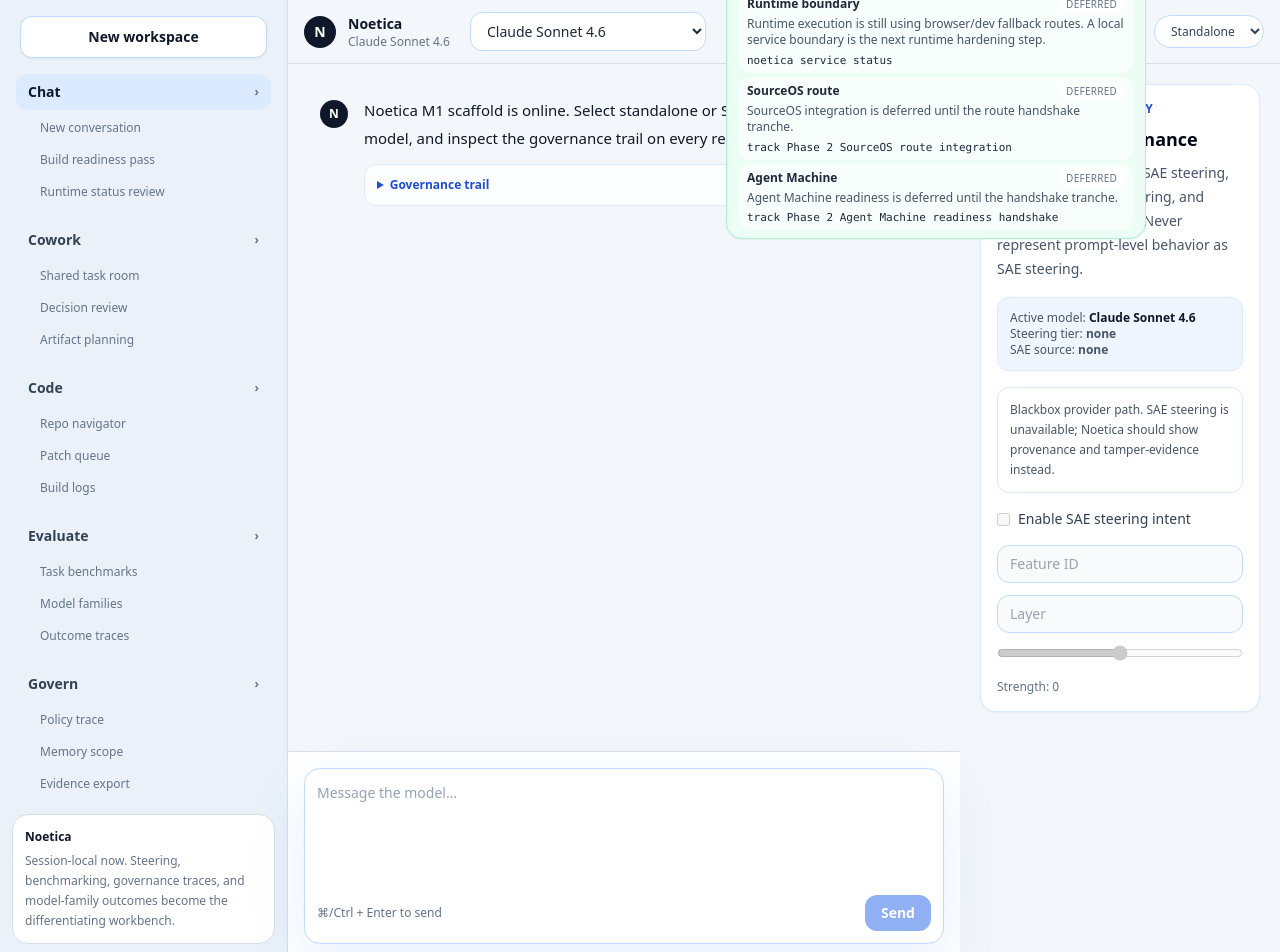
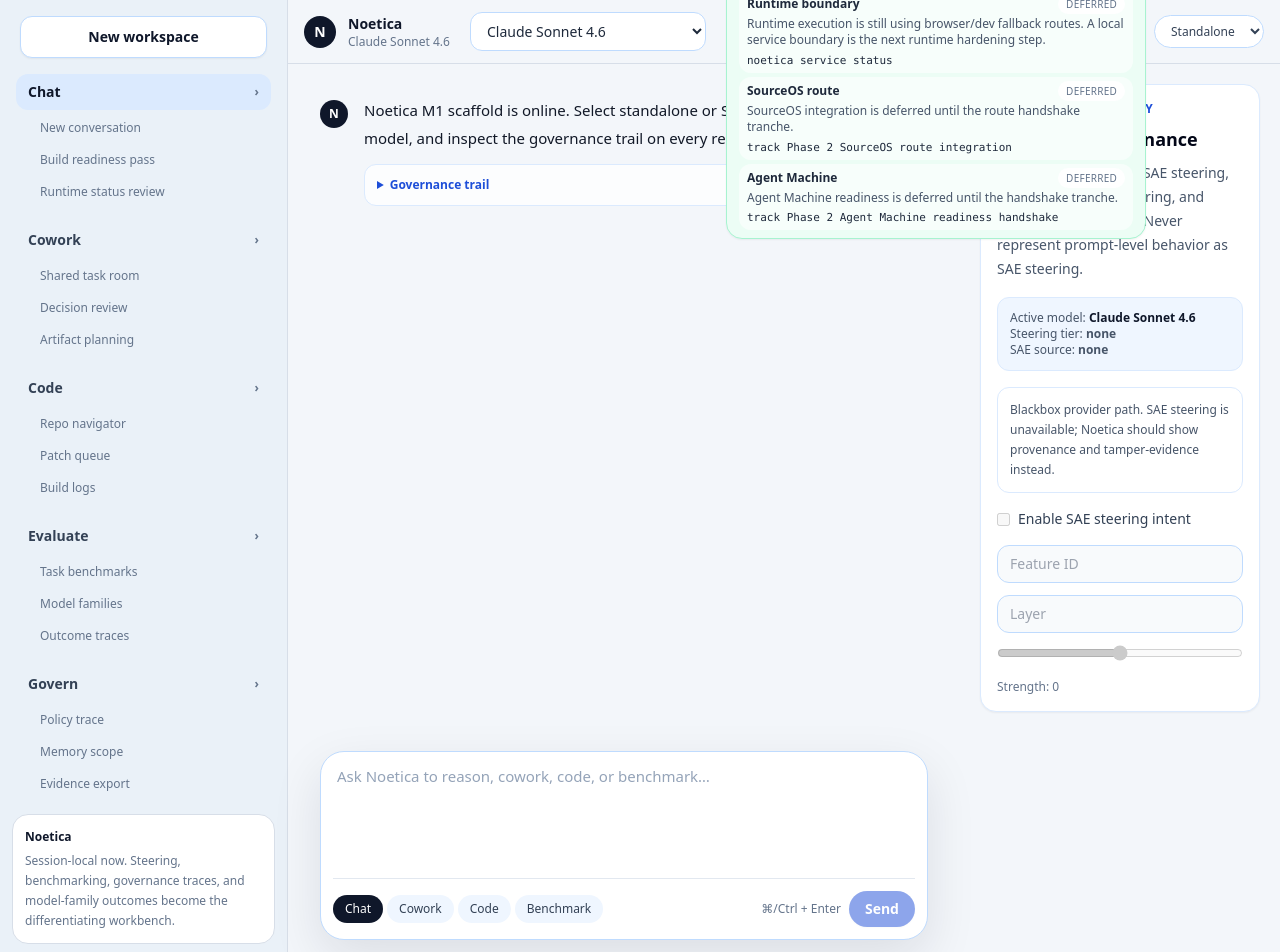
Before and after one commit to Kyroga-AI/Noetica, a Next.js app: page / in a window 1280 px wide. Shown: the top 952 px of the page. Built offline with nearby package versions, Linux system fonts and the light colour scheme.

Commit message:
Add workspace modes to composer

```diff
--- a/components/chat/InputArea.tsx
+++ b/components/chat/InputArea.tsx
@@ -7,9 +7,12 @@
   disabled?: boolean
 }
 
+const modes = ['Chat', 'Cowork', 'Code', 'Benchmark']
+
 export function InputArea({ onSend, disabled = false }: InputAreaProps) {
   const [content, setContent] = useState('')
   const [sending, setSending] = useState(false)
+  const [mode, setMode] = useState(modes[0])
 
   async function submit() {
     const trimmed = content.trim()
@@ -26,11 +29,11 @@
   }
 
   return (
-    <div className="border-t border-noetica-line bg-white p-4">
-      <div className="rounded-2xl border border-blue-200 bg-white p-3 shadow-shell">
+    <div className="bg-gradient-to-t from-[#f3f6fa] via-[#f3f6fa] to-transparent px-4 pb-5 pt-3 sm:px-8">
+      <div className="mx-auto w-full max-w-3xl rounded-3xl border border-[#bfdbfe] bg-white p-3 shadow-[0_18px_50px_rgba(15,23,42,0.10)]">
         <textarea
-          className="min-h-24 w-full resize-none border-0 bg-transparent text-sm leading-6 text-slate-900 outline-none placeholder:text-slate-400 disabled:opacity-60"
-          placeholder="Message the model…"
+          className="min-h-24 w-full resize-none border-0 bg-transparent px-1 text-[15px] leading-6 text-[#111827] outline-none placeholder:text-[#94a3b8] disabled:opacity-60"
+          placeholder="Ask Noetica to reason, cowork, code, or benchmark…"
           value={content}
           disabled={disabled}
           onChange={(event) => setContent(event.target.value)}
@@ -40,10 +43,25 @@
             }
           }}
         />
-        <div className="mt-3 flex items-center justify-between">
-          <span className="text-xs text-slate-500">⌘/Ctrl + Enter to send</span>
+        <div className="mt-3 flex flex-wrap items-center justify-between gap-2 border-t border-[#e2e8f0] pt-3">
+          <div className="flex flex-wrap items-center gap-1">
+            {modes.map((candidate) => (
               <button
-            className="rounded-xl bg-blue-600 px-4 py-2 text-sm font-semibold text-white disabled:cursor-not-allowed disabled:opacity-50"
+                key={candidate}
+                className={`rounded-full px-3 py-1.5 text-xs font-medium transition ${
+                  candidate === mode ? 'bg-[#0f172a] text-white' : 'bg-[#eff6ff] text-[#334155] hover:bg-[#dbeafe]'
+                }`}
+                onClick={() => setMode(candidate)}
+                type="button"
+              >
+                {candidate}
+              </button>
+            ))}
+          </div>
+          <div className="flex items-center gap-2">
+            <span className="hidden text-xs text-[#64748b] sm:inline">⌘/Ctrl + Enter</span>
+            <button
+              className="rounded-full bg-[#1d4ed8] px-4 py-2 text-sm font-semibold text-white shadow-sm transition hover:bg-[#1e40af] disabled:cursor-not-allowed disabled:opacity-50"
               disabled={sending || disabled || !content.trim()}
               onClick={() => void submit()}
             >
@@ -52,5 +70,6 @@
           </div>
         </div>
       </div>
+    </div>
   )
 }
```
Lines whose indentation alone changed are shown as unchanged.
